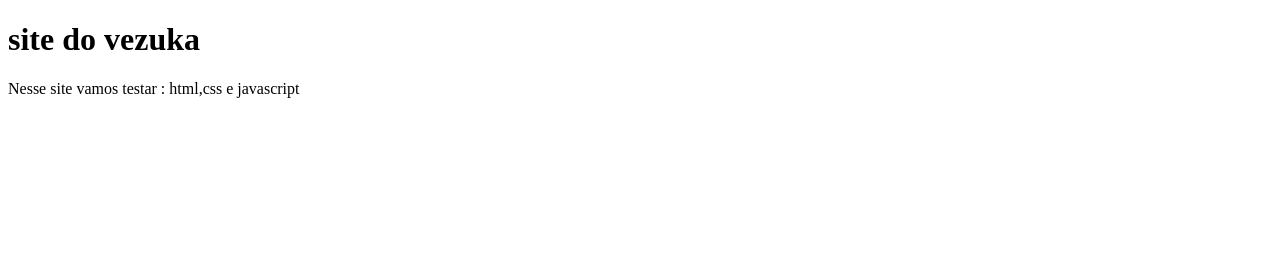
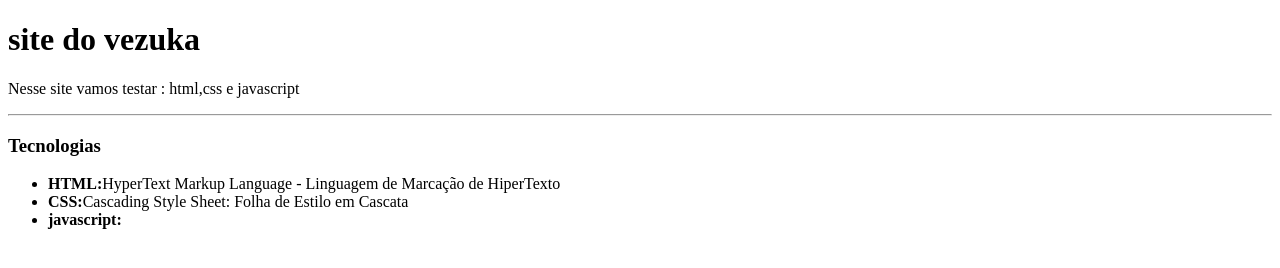
Before and after one commit to Vezu13/Primeiro-Site, a plain HTML site: page index.html in a window 1280 px wide. Drawn offline with Linux system fonts and the light colour scheme.

Commit message:
listagem de tecnologias

```diff
--- a/index.html
+++ b/index.html
@@ -9,6 +9,19 @@
 
 <h1>site do vezuka</h1>
 <p>Nesse site vamos testar : html,css e javascript</p>
+<hr>
+<h3>Tecnologias</h3>
+
+<ul>
+      <li><strong>HTML:</strong>HyperText Markup Language - Linguagem de Marcação de HiperTexto</li>
+
+
+
+      <li><strong>CSS:</strong>Cascading Style Sheet: Folha de Estilo em Cascata</li>
+
+      <li><Strong>javascript:</Strong></li>
+</ul>
+
 
 </body>
 </html>
```
